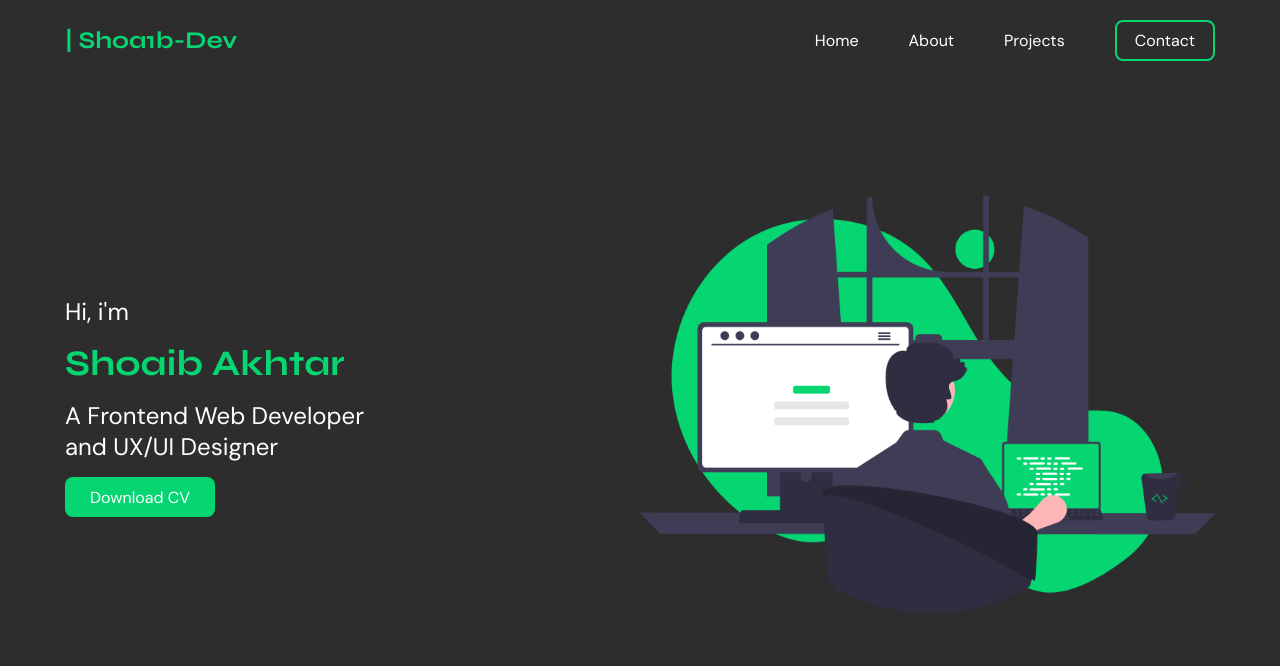
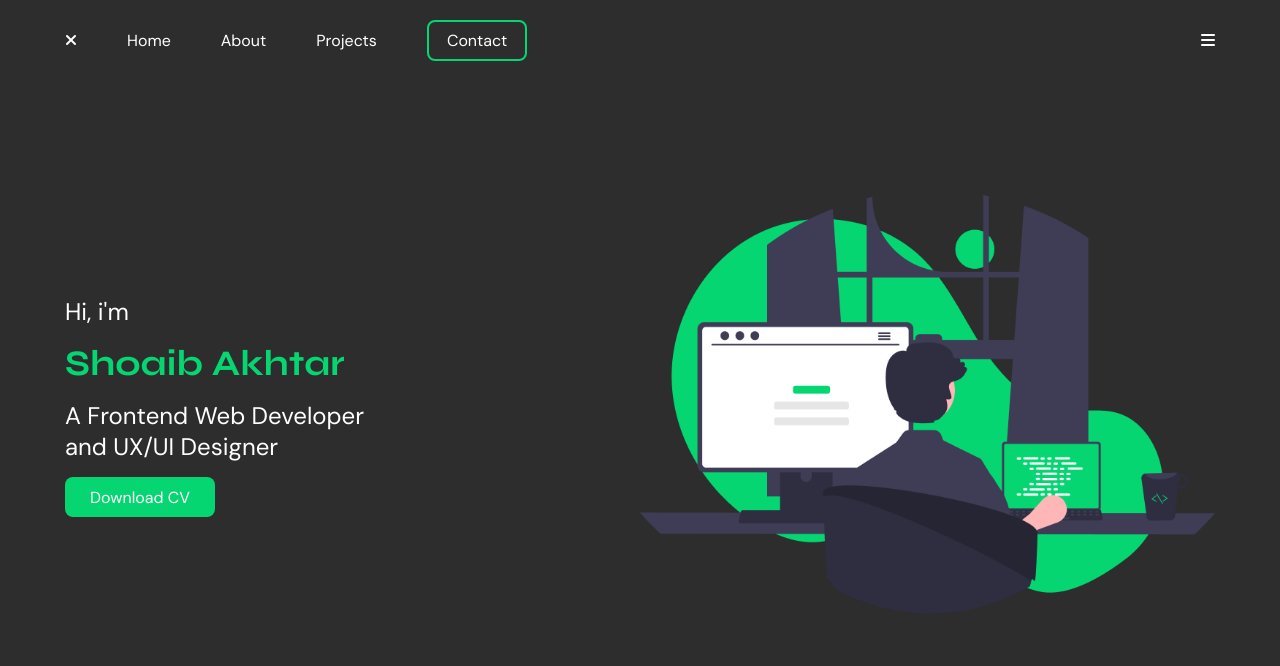
Before and after one commit to shoa1bdev/shoa1b-dev, a plain HTML site: page index.html in a window 1280 px wide. Shown: the top 666 px of the page. Drawn offline with Linux system fonts and the light colour scheme.

Commit message:
Update index.html

```diff
--- a/index.html
+++ b/index.html
@@ -10,13 +10,14 @@
 </head>
 <body>
 	<nav class="nav-bar">
-		<h1 id='logo'>| Shoa1b-Dev</h1>
 		<ul class="navlinks">
+			<i class="fa-solid fa-xmark"></i>
 			<li class="navlink home"><a href="#home">Home</a></li>
 			<li class="navlink about"><a href="#about">About</a></li>
 			<li class="navlink projects"><a href="#projects">Projects</a></li>
 			<li class="navlink contact-btn"><a href="#contact">Contact</a></li>
 		</ul>
+		<i class="fa-solid fa-bars"></i>
 	</nav>
 	<section id="home">
 		<div class="intro-text">
```
